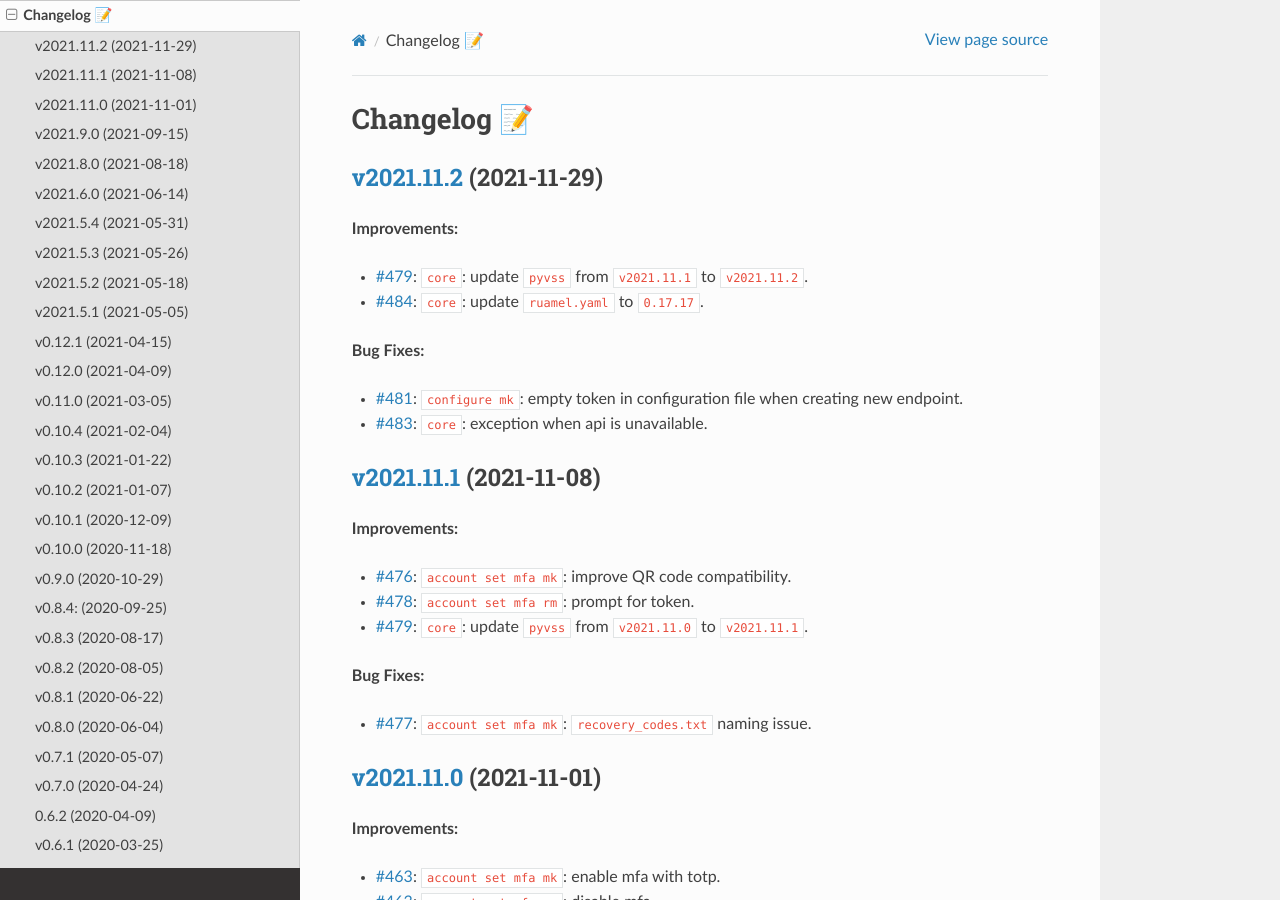
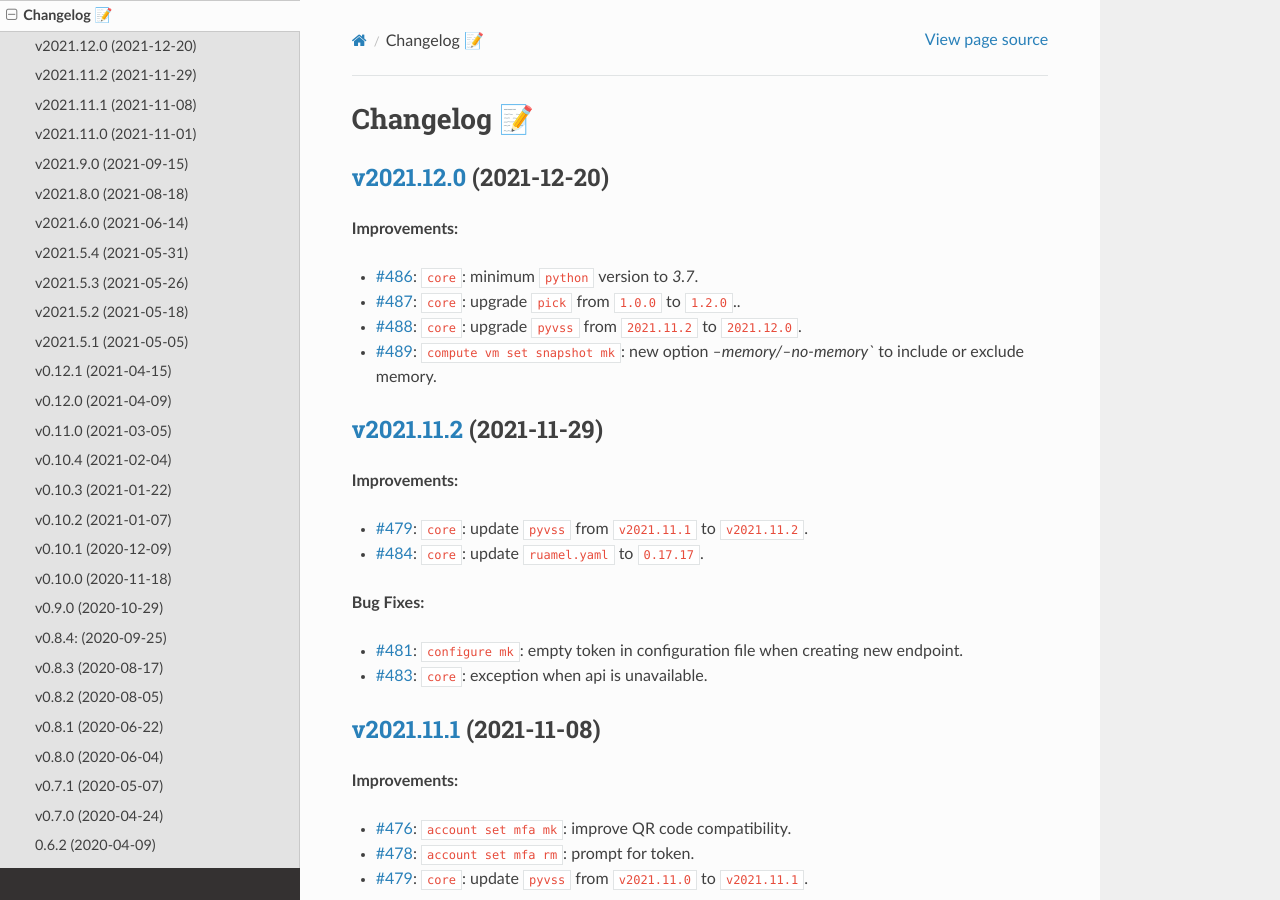
Before and after one commit to EIS-ITS/vss-cli, a Sphinx documentation site: the page built from docs/changelog.rst, in a window 1280 px wide and 900 px high. Built offline with Sphinx 7.4.7 and the Read the Docs theme 2.0.0, drawn with Linux system fonts in a browser that asks for light colours; the version number could not be read and is left out.

Commit message:
Issue #490: 🎉Version release v2021.12.0 - Bump version: 2021.12.0-dev2 → 2021.12.0 - fixes #490

```diff
--- a/docs/changelog.rst
+++ b/docs/changelog.rst
@@ -1,5 +1,16 @@
 Changelog 📝
 ============
+
+
+`v2021.12.0 <https://gitlab-ee.eis.utoronto.ca/vss/vss-cli/tags/v2021.12.0>`_ (2021-12-20)
+---------------------------------------------------------------------------------------------
+
+**Improvements:**
+
+- `#486 <https://gitlab-ee.eis.utoronto.ca/vss/vss-cli/issues/486>`_: ``core``: minimum ``python`` version to `3.7`.
+- `#487 <https://gitlab-ee.eis.utoronto.ca/vss/vss-cli/issues/487>`_: ``core``: upgrade ``pick`` from ``1.0.0`` to ``1.2.0``..
+- `#488 <https://gitlab-ee.eis.utoronto.ca/vss/vss-cli/issues/488>`_: ``core``: upgrade ``pyvss`` from ``2021.11.2`` to ``2021.12.0``.
+- `#489 <https://gitlab-ee.eis.utoronto.ca/vss/vss-cli/issues/489>`_: ``compute vm set snapshot mk``: new option `--memory/--no-memory`` to include or exclude memory.
 
 `v2021.11.2 <https://gitlab-ee.eis.utoronto.ca/vss/vss-cli/tags/v2021.11.2>`_ (2021-11-29)
 ---------------------------------------------------------------------------------------------
```
Also changed, not shown: CHANGELOG.md (+9 -0 lines), .bumpversion.cfg, 3 other files.
